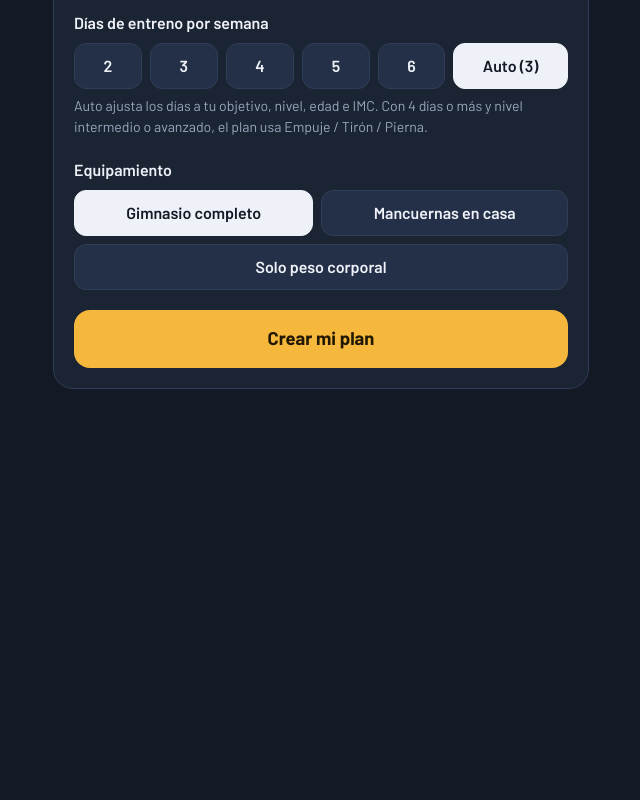
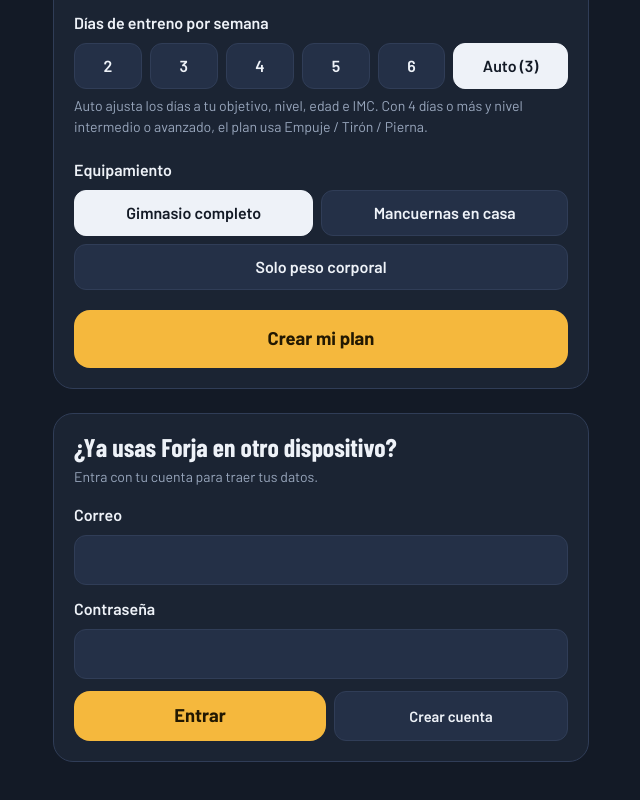
Before and after one commit to artulitrox-cpu/forja-app, a plain HTML site: page index.html in a window 1280 px wide. Shown: the part 1164-1964 px from the top of the page, without its empty margins (319-959 px from the left). Before the commit the page ends 1617 px from the top, so only its background shows below. Drawn offline with nearby package versions, Linux system fonts and the light colour scheme; a web font is replaced by a local one.

Commit message:
Respaldo automatico 2026-09-27 23:32

```diff
--- a/index.html
+++ b/index.html
@@ -310,7 +310,7 @@
 const KEY='forja.v1';
 /* ============ Supabase: configuración ============ */
 // Pega aquí la Project URL de Supabase (Project Settings > Data API). Ej: https://abcd1234.supabase.co
-const SB_URL_DEFAULT='';
+const SB_URL_DEFAULT='https://cctbebzsroxjhtlaraws.supabase.co';
 // Clave publicable: pensada para el navegador; la seguridad la dan las políticas RLS. NUNCA pongas aquí la secret key.
 const SB_KEY='sb_publishable_o_7aXOIdrTJDFirkk86hog_cCV0RbbA';
 let S={version:1,activeUser:null,users:{},deleted:{}};
```
Also changed, not shown: README.md.
